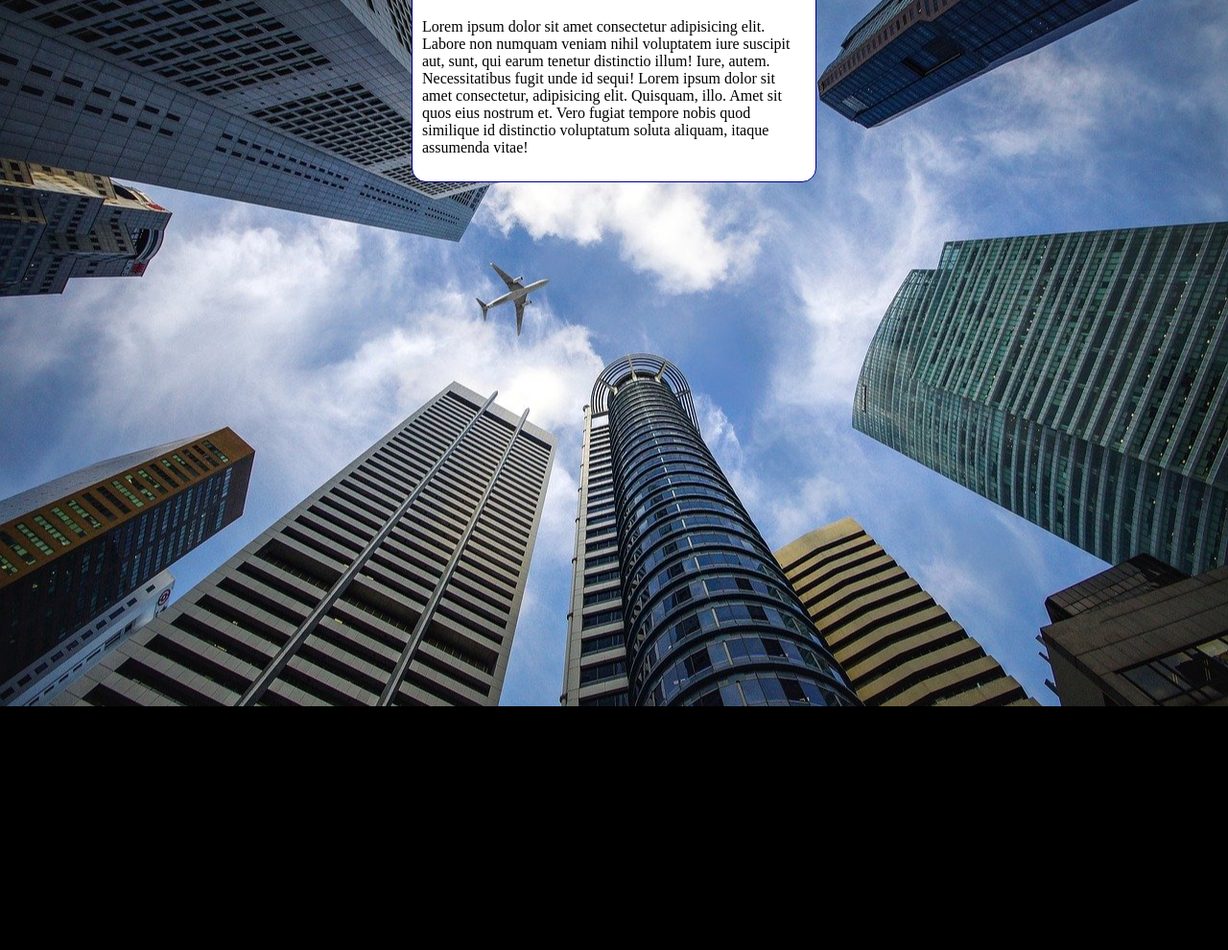
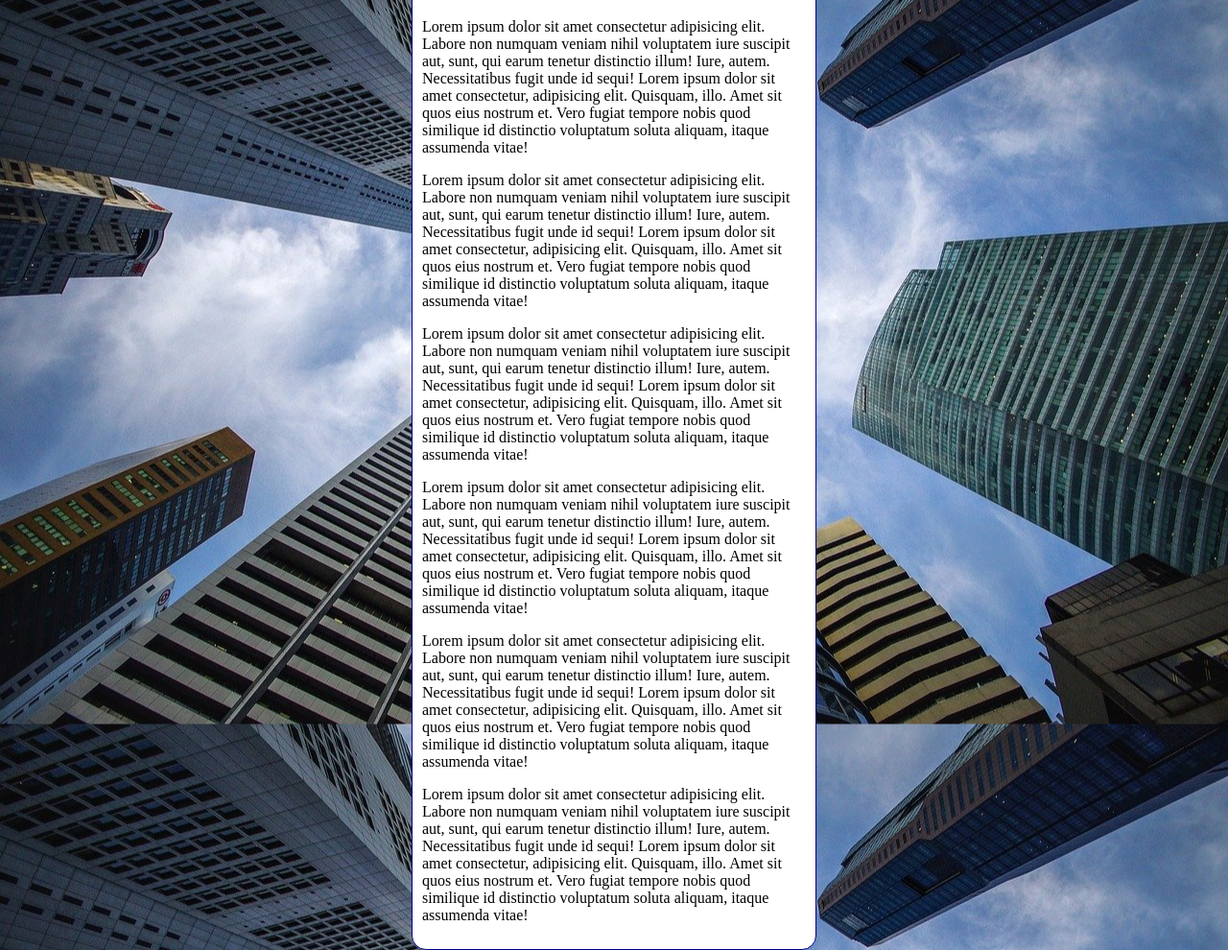
Before and after one commit to mariaclarabalbino/html-css, a plain HTML site: page exercicios/ex022/fundo005.html in a window 1280 px wide. Shown: the part 80-1070 px from the top of the page at 96% size. Before the commit the page ends 816 px from the top, so only its background shows below. Drawn offline with Linux system fonts and the light colour scheme.

Commit message:
Update fundo005.html

```diff
--- a/exercicios/ex022/fundo005.html
+++ b/exercicios/ex022/fundo005.html
@@ -10,7 +10,7 @@
             background-color: black;
             background-image: url(imagens/wallpaper002.jpg);
             background-position: center center;
-            background-repeat: no-repeat;
+            background-repeat: repeat-y;
             background-size: cover;
         }
 
@@ -28,6 +28,11 @@
     <main>
         <h1>Teste de Imagem de Fundo</h1>
         <p>Lorem ipsum dolor sit amet consectetur adipisicing elit. Labore non numquam veniam nihil voluptatem iure suscipit aut, sunt, qui earum tenetur distinctio illum! Iure, autem. Necessitatibus fugit unde id sequi! Lorem ipsum dolor sit amet consectetur, adipisicing elit. Quisquam, illo. Amet sit quos eius nostrum et. Vero fugiat tempore nobis quod similique id distinctio voluptatum soluta aliquam, itaque assumenda vitae!</p>
+        <p>Lorem ipsum dolor sit amet consectetur adipisicing elit. Labore non numquam veniam nihil voluptatem iure suscipit aut, sunt, qui earum tenetur distinctio illum! Iure, autem. Necessitatibus fugit unde id sequi! Lorem ipsum dolor sit amet consectetur, adipisicing elit. Quisquam, illo. Amet sit quos eius nostrum et. Vero fugiat tempore nobis quod similique id distinctio voluptatum soluta aliquam, itaque assumenda vitae!</p>
+        <p>Lorem ipsum dolor sit amet consectetur adipisicing elit. Labore non numquam veniam nihil voluptatem iure suscipit aut, sunt, qui earum tenetur distinctio illum! Iure, autem. Necessitatibus fugit unde id sequi! Lorem ipsum dolor sit amet consectetur, adipisicing elit. Quisquam, illo. Amet sit quos eius nostrum et. Vero fugiat tempore nobis quod similique id distinctio voluptatum soluta aliquam, itaque assumenda vitae!</p>
+        <p>Lorem ipsum dolor sit amet consectetur adipisicing elit. Labore non numquam veniam nihil voluptatem iure suscipit aut, sunt, qui earum tenetur distinctio illum! Iure, autem. Necessitatibus fugit unde id sequi! Lorem ipsum dolor sit amet consectetur, adipisicing elit. Quisquam, illo. Amet sit quos eius nostrum et. Vero fugiat tempore nobis quod similique id distinctio voluptatum soluta aliquam, itaque assumenda vitae!</p>
+        <p>Lorem ipsum dolor sit amet consectetur adipisicing elit. Labore non numquam veniam nihil voluptatem iure suscipit aut, sunt, qui earum tenetur distinctio illum! Iure, autem. Necessitatibus fugit unde id sequi! Lorem ipsum dolor sit amet consectetur, adipisicing elit. Quisquam, illo. Amet sit quos eius nostrum et. Vero fugiat tempore nobis quod similique id distinctio voluptatum soluta aliquam, itaque assumenda vitae!</p>
+        <p>Lorem ipsum dolor sit amet consectetur adipisicing elit. Labore non numquam veniam nihil voluptatem iure suscipit aut, sunt, qui earum tenetur distinctio illum! Iure, autem. Necessitatibus fugit unde id sequi! Lorem ipsum dolor sit amet consectetur, adipisicing elit. Quisquam, illo. Amet sit quos eius nostrum et. Vero fugiat tempore nobis quod similique id distinctio voluptatum soluta aliquam, itaque assumenda vitae!</p>
     </main>
 </body>
 </html>
```
